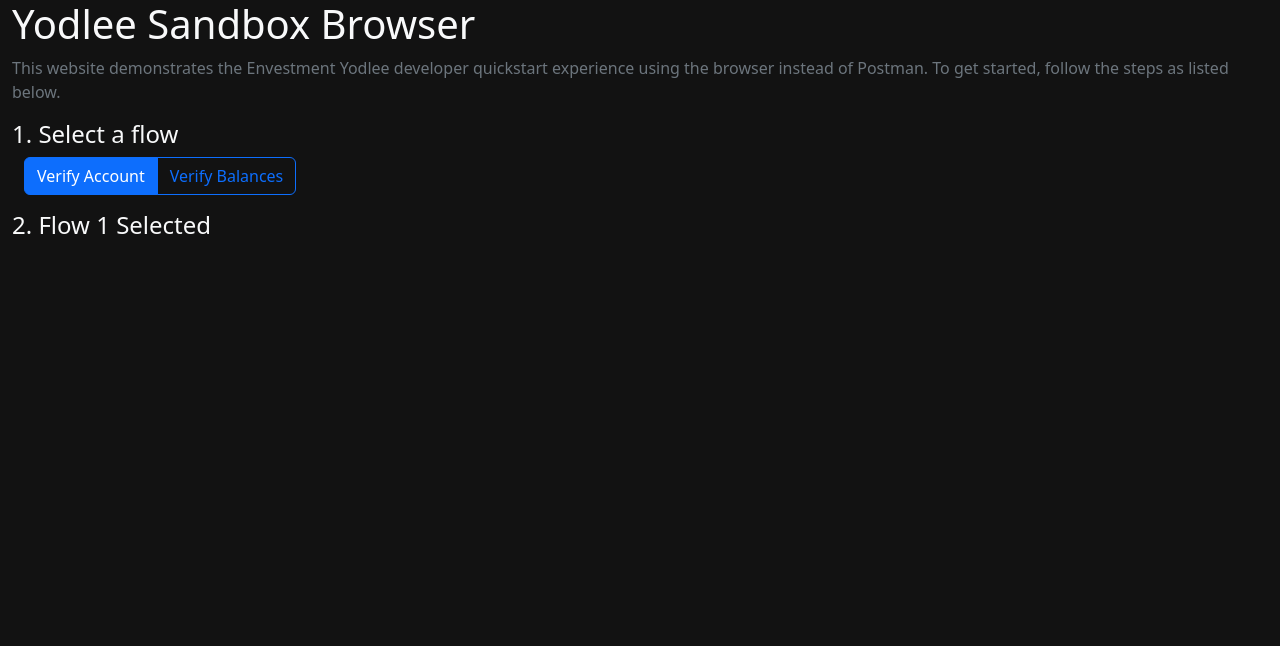
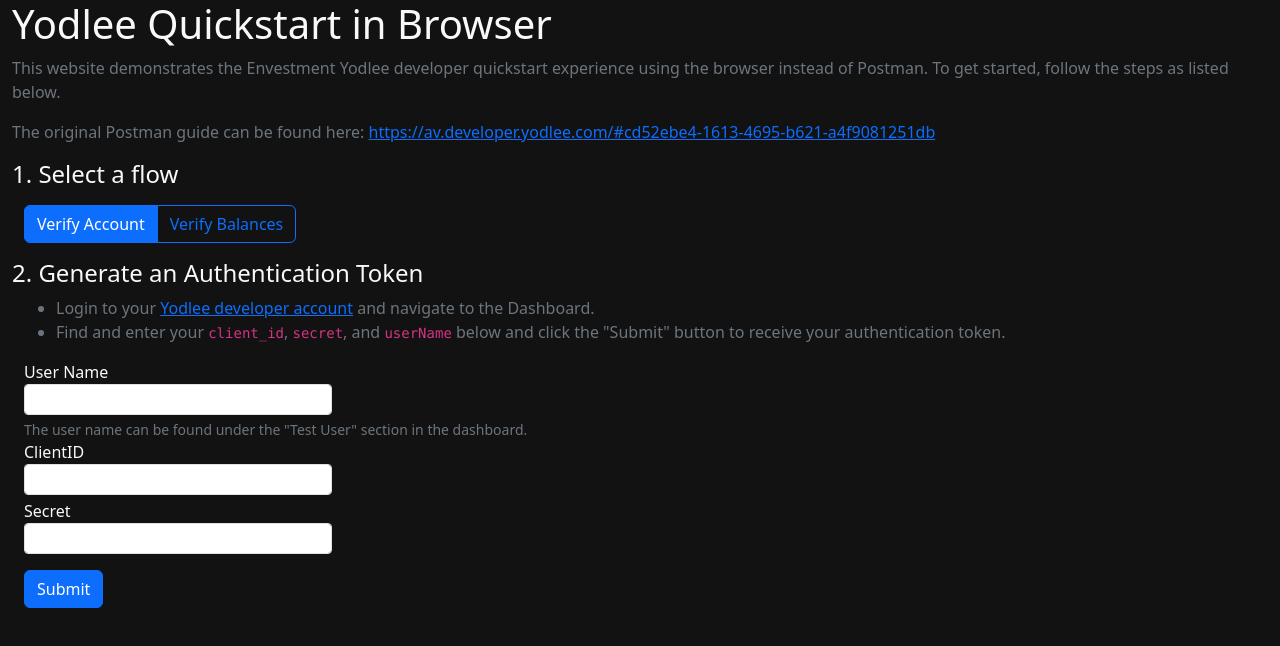
Before and after one commit to Grantsuu/yodlee-sandbox-app, a React (Create React App) app in the folder frontend/: page / in a window 1280 px wide. Both pictures are taken after a click on the radio button "Verify Account". Shown: the top 646 px of the page. Built offline with nearby package versions, Linux system fonts and the light colour scheme.

Commit message:
Made app functional and created components for each step so far

```diff
--- a/frontend/src/App.tsx
+++ b/frontend/src/App.tsx
@@ -1,47 +1,27 @@
 import React, { useState } from 'react';
+import FlowSelector from './components/FlowSelector'
+import GenerateAuthToken from './components/GenerateAuthToken';
 
-function App() {
+const App = () => {
     const [flow, setFlow] = useState<number>(0);
     return (
         <div className="container-fluid">
-            <h1 className="text-light">Yodlee Sandbox Browser</h1>
+            <h1 className="text-light">Yodlee Quickstart in Browser</h1>
             <p className="text-secondary">
                 This website demonstrates the Envestment Yodlee developer quickstart experience using the browser instead of Postman.
                 To get started, follow the steps as listed below.
             </p>
-            <h4 className="text-light">1. Select a flow</h4>
-            <div className="container-fluid mb-3">
-                <div className="btn-group" role="group" aria-label="Yodlee sandbox quickstart flow">
-                    <input
-                        type="radio"
-                        className="btn-check"
-                        name="btnradio"
-                        id="btnradio1"
-                        autoComplete="off"
-                        onClick={() => setFlow(1)}
-                    />
-                    <label className="btn btn-outline-primary" htmlFor="btnradio1">Verify Account</label>
-                    <input
-                        type="radio"
-                        className="btn-check"
-                        name="btnradio"
-                        id="btnradio2"
-                        autoComplete="off"
-                        onClick={() => setFlow(2)}
-                    />
-                    <label className="btn btn-outline-primary" htmlFor="btnradio2">Verify Balances</label>
-                </div>
-            </div>
-            {/* Step 2 changes depending on the flow selected */}
+            <p className="text-secondary">
+                The original Postman guide can be found here: <a target="_blank" href="https://av.developer.yodlee.com/#cd52ebe4-1613-4695-b621-a4f9081251db">https://av.developer.yodlee.com/#cd52ebe4-1613-4695-b621-a4f9081251db</a>
+            </p>
+            {/* Step 1 - Select Flow */}
+                <FlowSelector setFlow={setFlow} className="mb-3"/>
+            {/* Step 2 - Generate Authentication Token */}
             {flow === 1 &&
-                <div>
-                    <h4 className="text-light">2. Flow 1 Selected</h4>
-                </div>
+                <GenerateAuthToken />
             }
             {flow === 2 &&
-                <div>
-                    <h4 className="text-light">2. Flow 2 Selected</h4>
-                </div>
+                <GenerateAuthToken />
             }
         </div>
     );
--- /dev/null
+++ b/frontend/src/components/FlowSelector.tsx
@@ -0,0 +1,39 @@
+import React from 'react';
+
+interface FlowSelectorProps {
+    setFlow: any;
+    className?: string | undefined;
+}
+
+const FlowSelector = ({setFlow,className}:FlowSelectorProps) => {
+
+    return (
+        <div className={className}>
+            <h4 className="text-light">1. Select a flow</h4>
+            <div className="container-fluid mt-3">
+                <div className="btn-group" role="group" aria-label="Yodlee sandbox quickstart flow">
+                    <input
+                        type="radio"
+                        className="btn-check"
+                        name="btnradio"
+                        id="btnradio1"
+                        autoComplete="off"
+                        onClick={() => setFlow(1)}
+                    />
+                    <label className="btn btn-outline-primary" htmlFor="btnradio1">Verify Account</label>
+                    <input
+                        type="radio"
+                        className="btn-check"
+                        name="btnradio"
+                        id="btnradio2"
+                        autoComplete="off"
+                        onClick={() => setFlow(2)}
+                    />
+                    <label className="btn btn-outline-primary" htmlFor="btnradio2">Verify Balances</label>
+                </div>
+            </div>
+        </div>
+    )
+}
+
+export default FlowSelector
--- /dev/null
+++ b/frontend/src/components/GenerateAuthToken.tsx
@@ -0,0 +1,37 @@
+import React from 'react'
+
+const GenerateAuthToken = () => {
+    return (
+        <div>
+            <h4 className="text-light">2. Generate an Authentication Token</h4>
+            <div className="container-fluid mb-3 text-secondary">
+                <p className="">
+                    <ul>
+                        <li>
+                            Login to your <a target="_blank" href="https://developer.envestnet.com/user/login?type=ydl">Yodlee developer account</a> and navigate to the Dashboard.
+                                </li>
+                        <li>
+                            Find and enter your <code>client_id</code>, <code>secret</code>, and <code>userName</code> below and click the "Submit" button to receive your authentication token.
+                                </li>
+                    </ul>
+                </p>
+                {/* User Name Field */}
+                <label htmlFor="userName" className="form-label text-light mb-0">User Name</label>
+                <input type="text" id="userName" className="form-control form-control-sm w-25" aria-describedby="userNameHelpBlock" />
+                <div id="userNameHelpBlock" className="form-text text-secondary">
+                    The user name can be found under the "Test User" section in the dashboard.
+                        </div>
+                {/* Client ID Field */}
+                <label htmlFor="clientId" className="form-label text-light mb-0">ClientID</label>
+                <input type="text" id="clientId" className="form-control form-control-sm w-25 mb-1" />
+                {/* Secret Fiels */}
+                <label htmlFor="secret" className="form-label text-light mb-0">Secret</label>
+                <input type="text" id="secret" className="form-control form-control-sm w-25 mb-3" />
+                {/* Submit Button */}
+                <button type="submit" className="btn btn-primary">Submit</button>
+            </div>
+        </div>
+    )
+}
+
+export default GenerateAuthToken
```
